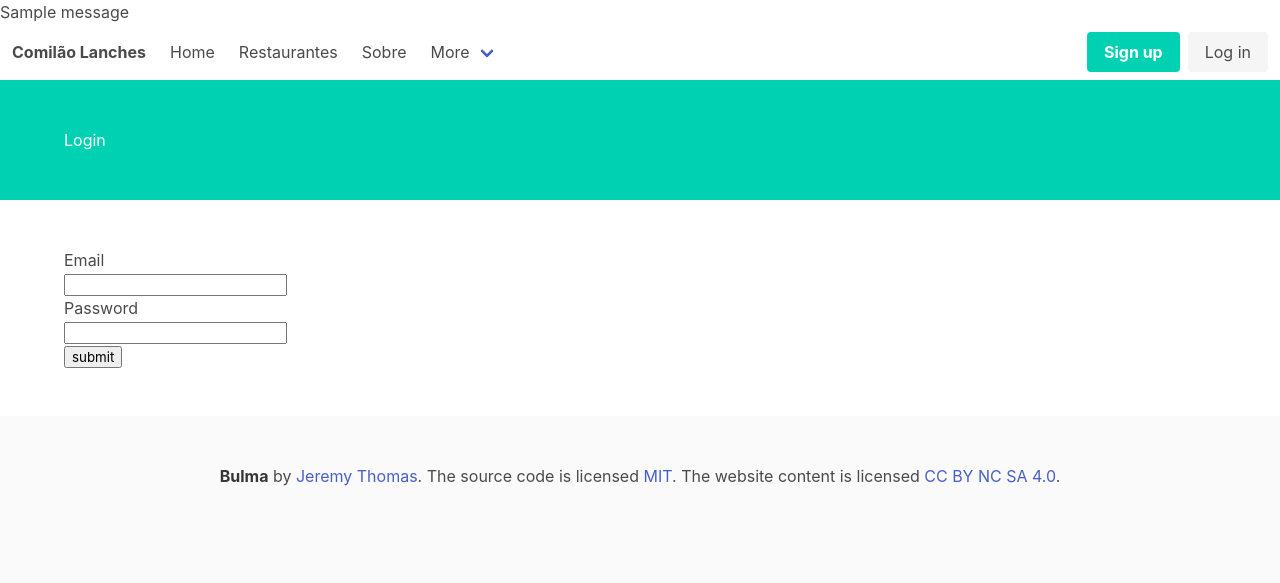
After one commit to viniciusfabsilva/flask-project, a Python web app: template flaskproject/src/templates/loginform.html in a window 1280 px wide. The commit adds this page. Shown: the top 583 px of the page. Run offline with Jinja, Linux system fonts and the light colour scheme; the template is opened without the code that fills it, so the values that code supplies are empty, except form fields; tables that the repository leaves empty hold one stand-in row (values such as "Sample post"); one stand-in notice (Sample message) is shown; form fields are guessed from the names that the template uses.

Commit message:
Adicionando login

```diff
--- a/flaskproject/requirements.txt
+++ b/flaskproject/requirements.txt
@@ -2,6 +2,7 @@ flask
 flask-sqlalchemy
 flask-migrate
 flask-admin
+flask-login
 flask-wtf
 email_validator
 dynaconf
--- a/flaskproject/src/ext/auth/form.py
+++ b/flaskproject/src/ext/auth/form.py
@@ -1,5 +1,5 @@
+import email_validator
 import wtforms as wtf
-import email_validator
 from flask_wtf import FlaskForm
 from flask_wtf.file import FileField
 
@@ -11,4 +11,6 @@ class UserForm(FlaskForm):
   password = wtf.PasswordField("Senha", [wtf.validators.DataRequired()])
   foto = FileField("Foto")
 
-# flask Login
+class LoginForm(FlaskForm):
+  email = wtf.StringField("Email", [wtf.validators.DataRequired(), wtf.validators.Email()])
+  password = wtf.PasswordField("Password", [wtf.validators.DataRequired()])
--- a/flaskproject/src/templates/base.html
+++ b/flaskproject/src/templates/base.html
@@ -1,5 +1,6 @@
 <!DOCTYPE html>
 <html>
+
 <head>
     {% block head %}
     <meta charset="utf-8">
@@ -10,6 +11,18 @@
 
     {%block extra_css %} {% endblock extra_css %}
 </head>
+{% with messages = get_flashed_messages() %}
+{% if messages %}
+<div class="alert alert-warning"></div>
+<ul class="flashes">
+    {% for message in messages %}
+    <li>{{ message }}</li>
+    {% endfor %}
+</ul>
+</div>
+{% endif %}
+{% endwith %}
+
 <body>
 
 
@@ -20,7 +33,8 @@
                 <strong>Comilão Lanches</strong>
             </a>
 
-        <a role="button" class="navbar-burger" aria-label="menu" aria-expanded="false" data-target="navbarBasicExample">
+            <a role="button" class="navbar-burger" aria-label="menu" aria-expanded="false"
+                data-target="navbarBasicExample">
                 <span aria-hidden="true"></span>
                 <span aria-hidden="true"></span>
                 <span aria-hidden="true"></span>
@@ -70,7 +84,7 @@
                         <a class="button is-primary" href="{{url_for('site.signup')}}">
                             <strong>Sign up</strong>
                         </a>
-                    <a class="button is-light">
+                        <a class="button is-light" href="{{url_for('site.login')}}">
                             Log in
                         </a>
                     </div>
--- /dev/null
+++ b/flaskproject/src/templates/loginform.html
@@ -0,0 +1,32 @@
+<!DOCTYPE html>
+{% extends "base.html" %}
+
+{% block top %}
+<section class="hero is-primary">
+  <div class="hero-body">
+    <div class="container">
+      <h1>Login</h1>
+    </div>
+  </div>
+</section>
+{% endblock %}
+
+
+{% block main %}
+
+<form class='login-form' action='{{url_for("site.login")}}' method='post' enctype='multipart/form-data'>
+  {{form.csrf_token}}
+
+  {{form.email.label}}<br>
+  {{form.email(size=20)}}<br>
+
+  {{form.password.label}}<br>
+  {{form.password(size=20)}}<br>
+
+  <input type='submit' value='submit' />
+</form>
+
+</form>
+
+
+{% endblock %}
```
Also changed, not shown: flaskproject/src/ext/auth/models.py (+17 -0 lines), flaskproject/src/ext/login/__init__.py (added, +14 -0 lines), flaskproject/src/ext/site/main.py (+21 -2 lines), flaskproject/src/comilao.db. Lines whose indentation alone changed are shown as unchanged.
